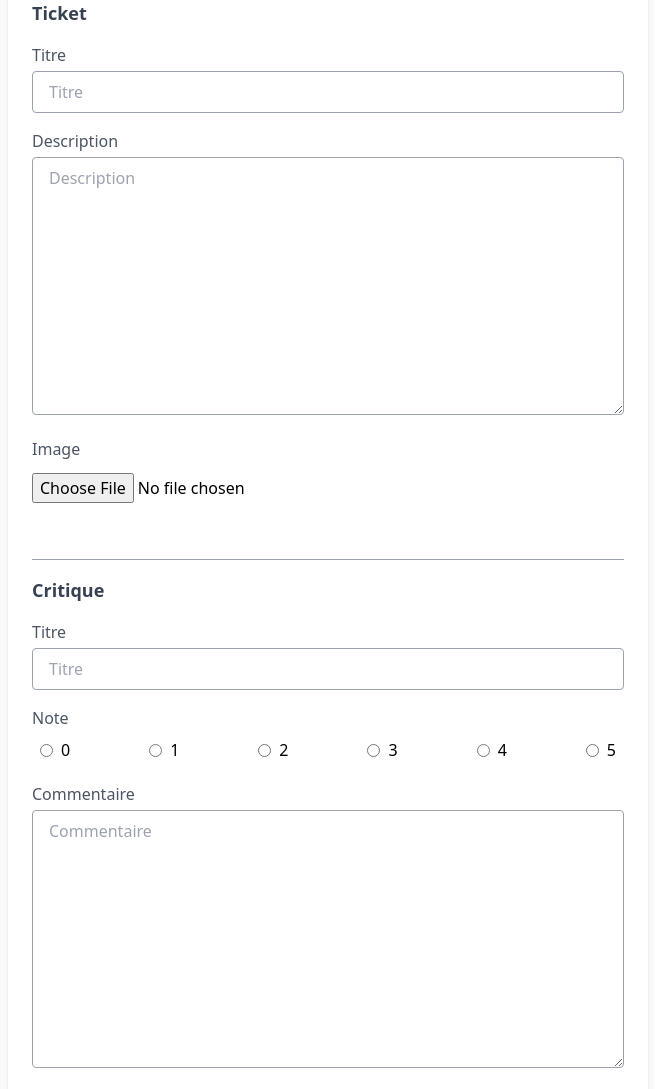
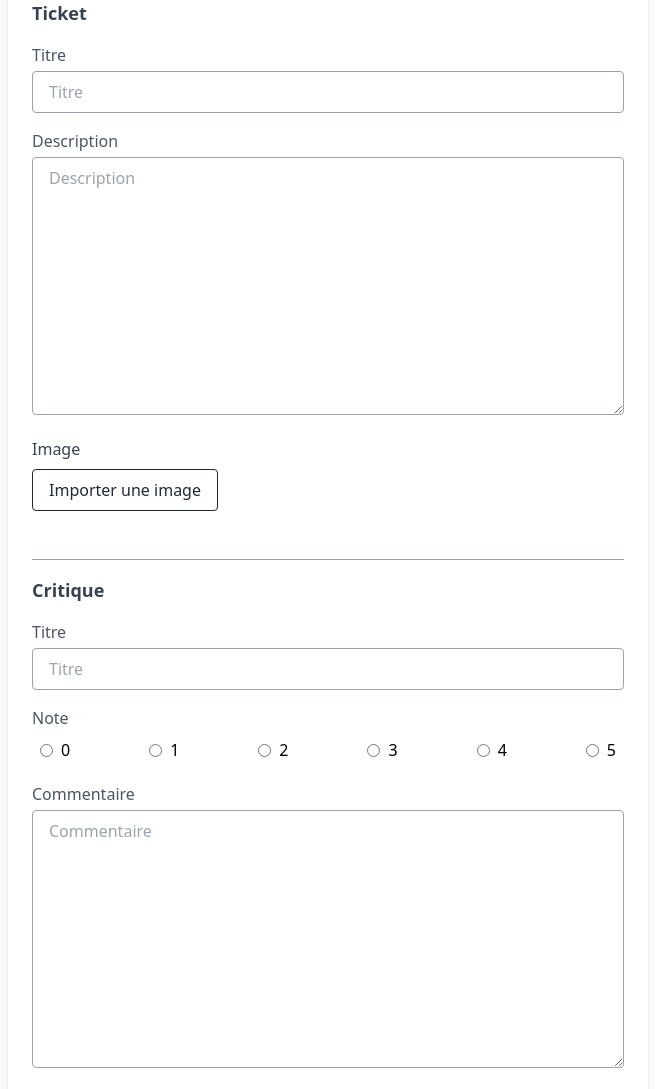
Before and after one commit to LsFbr/OC_Project9_LITRevu, a Django app: page /review/ in a window 1280 px wide. Shown: the part 241-1330 px from the top of the page, without its empty margins (312-967 px from the left). Run offline with Django 5.2, Linux system fonts and the light colour scheme; some libraries are stand-ins or nearby versions.

Commit message:
feat(review.html): Revamp image upload section with improved UI, file preview functionality, and enhanced accessibility features

```diff
--- a/litrevu/web_app/templates/web_app/review.html
+++ b/litrevu/web_app/templates/web_app/review.html
@@ -33,10 +33,31 @@
             </div>
 
             <div class="mb-4">
-                <label for="{{ ticket_form.image.id_for_label }}" class="block text-gray-600 mb-1">Image</label>
-                {{ ticket_form.image }}
+                <label class="block text-gray-700 mb-2">Image</label>
+
+                <input id="id_image" name="image" type="file" accept="image/*" class="sr-only">
+
+                <label for="id_image"
+                       id="btn-pick-image"
+                       class="inline-flex items-center gap-2 border border-gray-800 text-gray-800 font-medium py-2 px-4 rounded hover:bg-gray-100 cursor-pointer">
+                  <span id="btn-pick-label">Importer une image</span>
+                </label>
+
+                <button type="button"
+                        id="btn-clear-image"
+                        class="hidden ml-3 inline-flex items-center gap-2 border border-red-600 text-red-600 font-medium py-2 px-4 rounded hover:bg-red-50">
+                  Supprimer fichier
+                </button>
+                <img id="image-preview"
+                    src=""
+                    alt="Aperçu de l'image"
+                    class="hidden w-auto max-h-48 object-cover rounded mt-3">
+                {% if form.image.errors %}
+                    <p class="text-red-500 text-sm mt-1" role="alert" aria-live="polite">{{ form.image.errors.0 }}</p>
+                {% endif %}
             </div>
         </fieldset>
+
         <!-- Si le ticket existe déjà -->
         {% elif ticket %}
         <div class="border p-4 bg-gray-50 rounded">
@@ -56,6 +77,7 @@
         </div>
         {% endif %}
        <div class="border-t border-gray-400 pt-4">
+
         <!-- Critique -->
         <fieldset>
             <legend class="text-lg font-semibold text-gray-700 mb-4">Critique</legend>
@@ -100,3 +122,47 @@
 
 </div>
 {% endblock %}
+{% block scripts %}
+<script>
+    document.addEventListener("DOMContentLoaded", function () {
+      const fileInput   = document.getElementById("id_image");
+      const btnPickText = document.getElementById("btn-pick-label");
+      const btnClear    = document.getElementById("btn-clear-image");
+      const preview     = document.getElementById("image-preview");
+
+      if (!fileInput) return;
+
+      function resetPreview() {
+        preview.src = "";
+        preview.classList.add("hidden");
+        btnClear.classList.add("hidden");
+        btnPickText.textContent = "Télécharger fichier";
+      }
+
+      function showPreview(file) {
+        const reader = new FileReader();
+        reader.onload = function (e) {
+          preview.src = e.target.result;
+          preview.classList.remove("hidden");
+          btnClear.classList.remove("hidden");
+          btnPickText.textContent = "Changer fichier";
+        };
+        reader.readAsDataURL(file);
+      }
+
+      fileInput.addEventListener("change", function () {
+        const file = this.files && this.files[0];
+        if (!file) {
+          resetPreview();
+          return;
+        }
+        showPreview(file);
+      });
+
+      btnClear?.addEventListener("click", function () {
+        fileInput.value = "";
+        resetPreview();
+      });
+    });
+    </script>
+{% endblock %}
```
